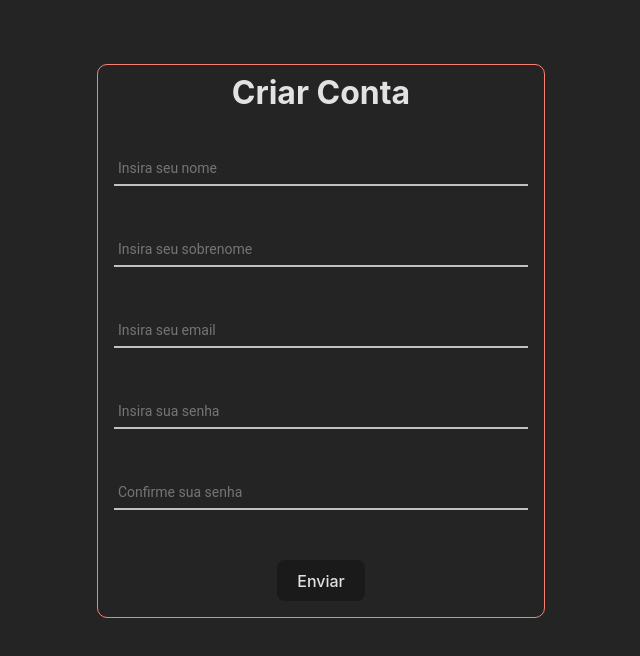
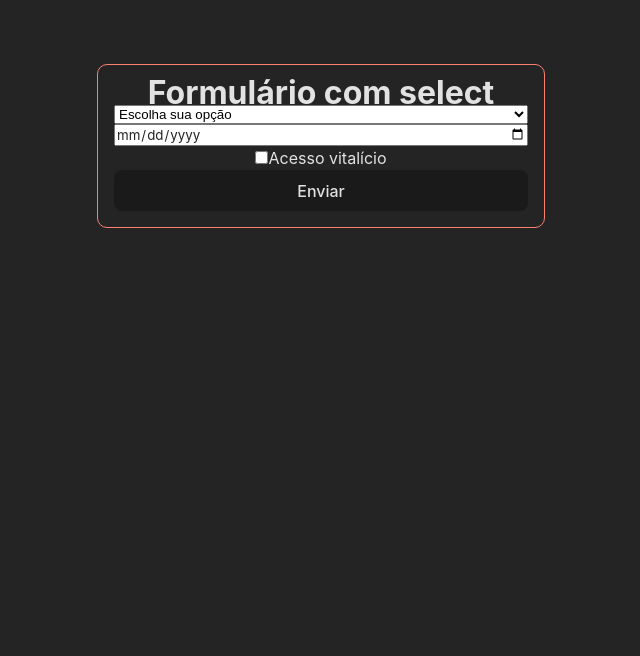
Before and after one commit to felpfsf/react-form-study, a React (Vite) app: page / in a window 1280 px wide. Shown: the top 656 px of the page, without its empty margins (319-959 px from the left). Built offline with nearby package versions, Linux system fonts and the light colour scheme.

Commit message:
feat: select and checkbox fields w/ conditional disable/ form data method

```diff
--- a/src/App.tsx
+++ b/src/App.tsx
@@ -1,11 +1,12 @@
 import './App.css'
 import CreateAccount from './components/pages/CreateAccount/CreateAccount'
+import NewForm from './components/pages/NewForm/NewForm'
 
 function App() {
-
   return (
     <div className='App'>
-      <CreateAccount />
+      {/* <CreateAccount /> */}
+      <NewForm />
     </div>
   )
 }
--- /dev/null
+++ b/src/components/Form/FormSelect.tsx
@@ -0,0 +1,54 @@
+import { FormEvent, useState } from 'react'
+import Input from './input/Input'
+import Select from './select/Select'
+// Style
+import './Form.Style.css'
+import Checkbox from './checkbox/Checkbox'
+
+const FormSelect = () => {
+  const [isChecked, setIsChecked] = useState<boolean>(false)
+
+  const handleSubmit = (e: FormEvent) => {
+    e.preventDefault()
+    const formData = new FormData(e.target as HTMLFormElement)
+    const data = Object.fromEntries(formData)
+    // console.log(data)
+    // console.log(isChecked)
+    console.log(data.pastas, isChecked)
+  }
+
+  const options = [
+    { id: 1, value: 'direitoAdm', text: 'Direito Administrativo' },
+    { id: 2, value: 'direitoConst', text: 'Direito Constitucional' },
+    { id: 3, value: 'legislacao', text: 'Legislação' }
+  ]
+
+  return (
+    <>
+      <form
+        onSubmit={handleSubmit}
+        style={{ display: 'flex', flexDirection: 'column' }}>
+        <h1>Formulário com select</h1>
+        <Select id='pastas' name='pastas'>
+          <option value='' hidden>
+            Escolha sua opção
+          </option>
+          {options.map(option => (
+            <option key={option.id} value={option.value}>
+              {option.text}
+            </option>
+          ))}
+        </Select>
+        <input style={{ color: '#242424' }} type='date' disabled={isChecked} />
+        <Checkbox
+          type='checkbox'
+          onChange={() => setIsChecked(prev => !prev)}
+          text='Acesso vitalício'
+        />
+        <button>Enviar</button>
+      </form>
+    </>
+  )
+}
+
+export default FormSelect
--- /dev/null
+++ b/src/components/Form/checkbox/Checkbox.tsx
@@ -0,0 +1,18 @@
+interface ICheckbox {
+  type: string
+  text: string
+  onChange: () => void
+}
+
+const Checkbox = (props: ICheckbox) => {
+  return (
+    <>
+      <label>
+        <input {...props} />
+        {props.text}
+      </label>
+    </>
+  )
+}
+
+export default Checkbox
--- a/src/components/Form/input/Input.tsx
+++ b/src/components/Form/input/Input.tsx
@@ -11,6 +11,8 @@ interface IInput {
   required: boolean
   error_message: string
 }
+// Outra maneira de fazer isso, as props são enviadas no componente
+// interface IInputProps extends InputHTMLAttributes<HTMLInputElement> {}
 
 const Input = (props: IInput) => {
   const [focus, setFocus] = useState(false)
@@ -28,14 +30,14 @@ const Input = (props: IInput) => {
           name={props.name}
           placeholder={props.placeholder}
           value={props.value}
-          onChange={props.onChange}
           required={props.required}
           pattern={props.pattern}
+          onChange={props.onChange}
+          // Aqui todas as props enviadas são passadas sem a necessidade de declarar cada uma
+          // {...props}
           data-focus={focus.toString()}
           onBlur={handleFocusInput}
-          onFocus={() =>
-            props.name === 'confirmPassword' && setFocus(!focus)
-          }
+          onFocus={() => props.name === 'confirmPassword' && setFocus(!focus)}
         />
         <div className='bottom__border'></div>
         <span className='error__message'>{props.error_message}</span>
--- /dev/null
+++ b/src/components/Form/select/Select.tsx
@@ -0,0 +1,19 @@
+import { ReactNode } from 'react'
+
+interface ISelectProps {
+  id: string
+  name: string
+  children: ReactNode[]
+}
+
+const Select = (props: ISelectProps) => {
+  return (
+    <>
+      <select className='' {...props}>
+        {props.children}
+      </select>
+    </>
+  )
+}
+
+export default Select
--- /dev/null
+++ b/src/components/pages/NewForm/NewForm.tsx
@@ -0,0 +1,12 @@
+import React from 'react'
+import FormSelect from '../../Form/FormSelect'
+
+const NewForm = () => {
+  return (
+    <div>
+      <FormSelect />
+    </div>
+  )
+}
+
+export default NewForm
```
